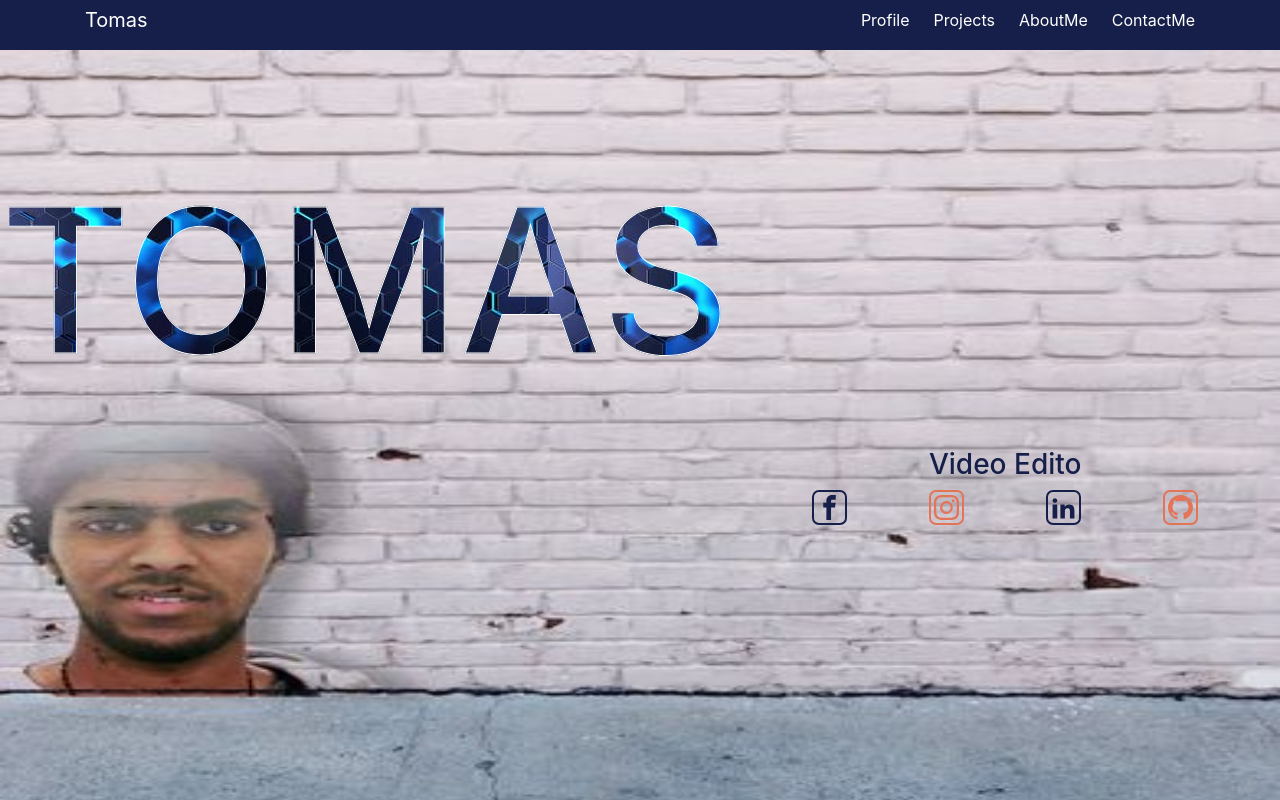
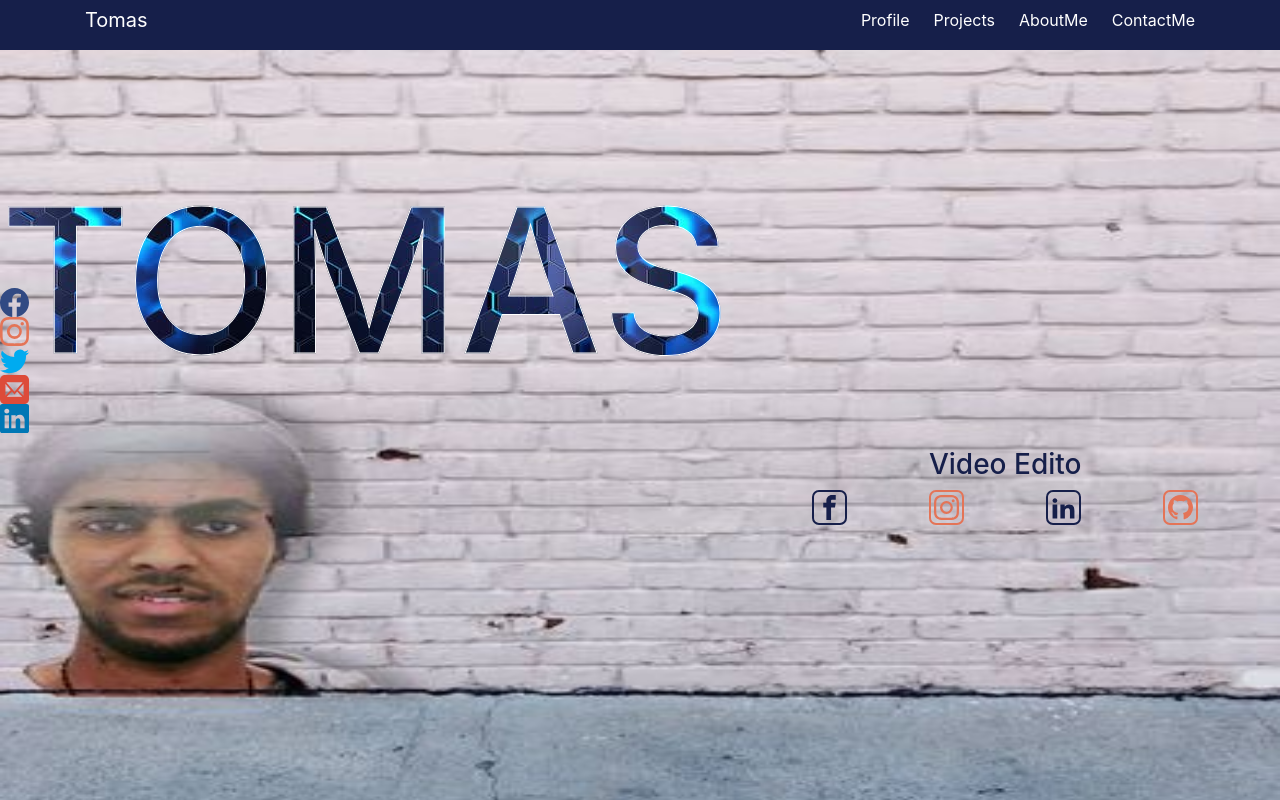
Before and after one commit to tomas-collab/React_portfolio, a React (Create React App) app: page / in a window 1280 px wide. Built offline with nearby package versions, Linux system fonts and the light colour scheme.

Commit message:
social media

```diff
--- a/src/App.js
+++ b/src/App.js
@@ -4,11 +4,13 @@ import ProfileNav from './component/Navbar'
 import Profile from './component/Profile'
 import Projects from './component/Project'
 import ContactMe from './component/Contact'
+import SocialMedia from './component/SocialMedia';
 
 function App() {
   return (
     <div className="app">
      <ProfileNav/>
+     <SocialMedia/>
      <div className='sections'>
         <Profile/>
         <Projects/>
--- /dev/null
+++ b/src/component/SocialMedia/index.jsx
@@ -0,0 +1,19 @@
+import { BsFacebook, BsInstagram, BsLinkedin, BsMailbox, BsTwitter } from 'react-icons/bs'
+import { ImMail } from 'react-icons/im'
+import './style.css'
+
+const SocialMedia = () =>{
+    return(
+                <div className='sidebar-social-container'>
+                    <ul className='social-list'>
+                        <li className='socialmed'><BsFacebook color='#314A83' size='29'/></li>
+                        <li className='socialmed'><BsInstagram color='#E47457' size='29'/></li>
+                        <li className='socialmed'><BsTwitter color='#00ABF0' size='29'/></li>
+                        <li className='socialmed'><ImMail color='#DD4B39' size='29'/></li>
+                        <li className='socialmed'><BsLinkedin color='#0077b5' size='29'/></li>
+                    </ul>
+                </div>
+    )
+}
+
+export default SocialMedia
--- /dev/null
+++ b/src/component/SocialMedia/style.css
@@ -0,0 +1,15 @@
+.social-list{
+    list-style: none;
+    padding: 0;
+    display: block;
+    flex-direction: column;
+}
+.sidebar-social-container{
+    position: fixed;
+    left: 0;
+    z-index: 20;
+    top: 18rem;
+}
+.socialmed:hover{
+    transform: rotateX(0deg) rotateY(34deg);
+}
```
